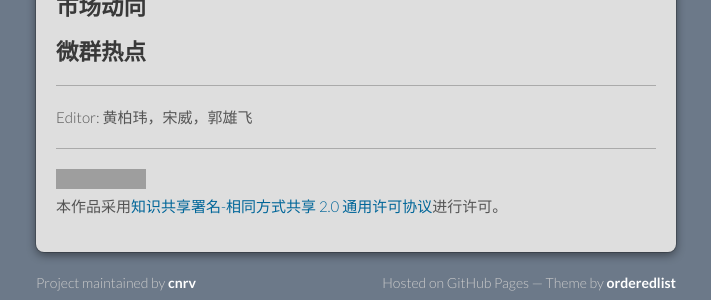
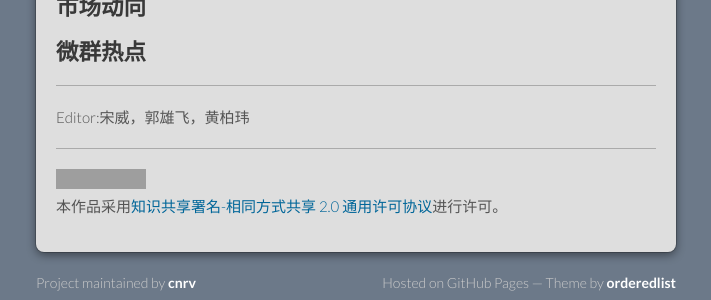
Before and after one commit to cnrv/home, a Jekyll site: the page built from bi-week-rpts/2017-07-06.md, in a window 1280 px wide. Shown: the part 1447-1747 px from the top of the page, without its empty margins (284-995 px from the left). Built offline with Jekyll 4.4.1, drawn with Linux system fonts in a browser that asks for light colours; our own code applies the rules of GitHub Pages for plain Markdown files; some of the changed lines change nothing that is shown; grey boxes are pictures that could not be loaded.

Commit message:
Update 2017-07-06.md

```diff
--- a/bi-week-rpts/2017-07-06.md
+++ b/bi-week-rpts/2017-07-06.md
@@ -58,7 +58,7 @@ layout: default
 
 ----
 
-Editor: 黄柏玮，宋威，郭雄飞
+Editor:宋威，郭雄飞，黄柏玮
 
 ----
 
```
